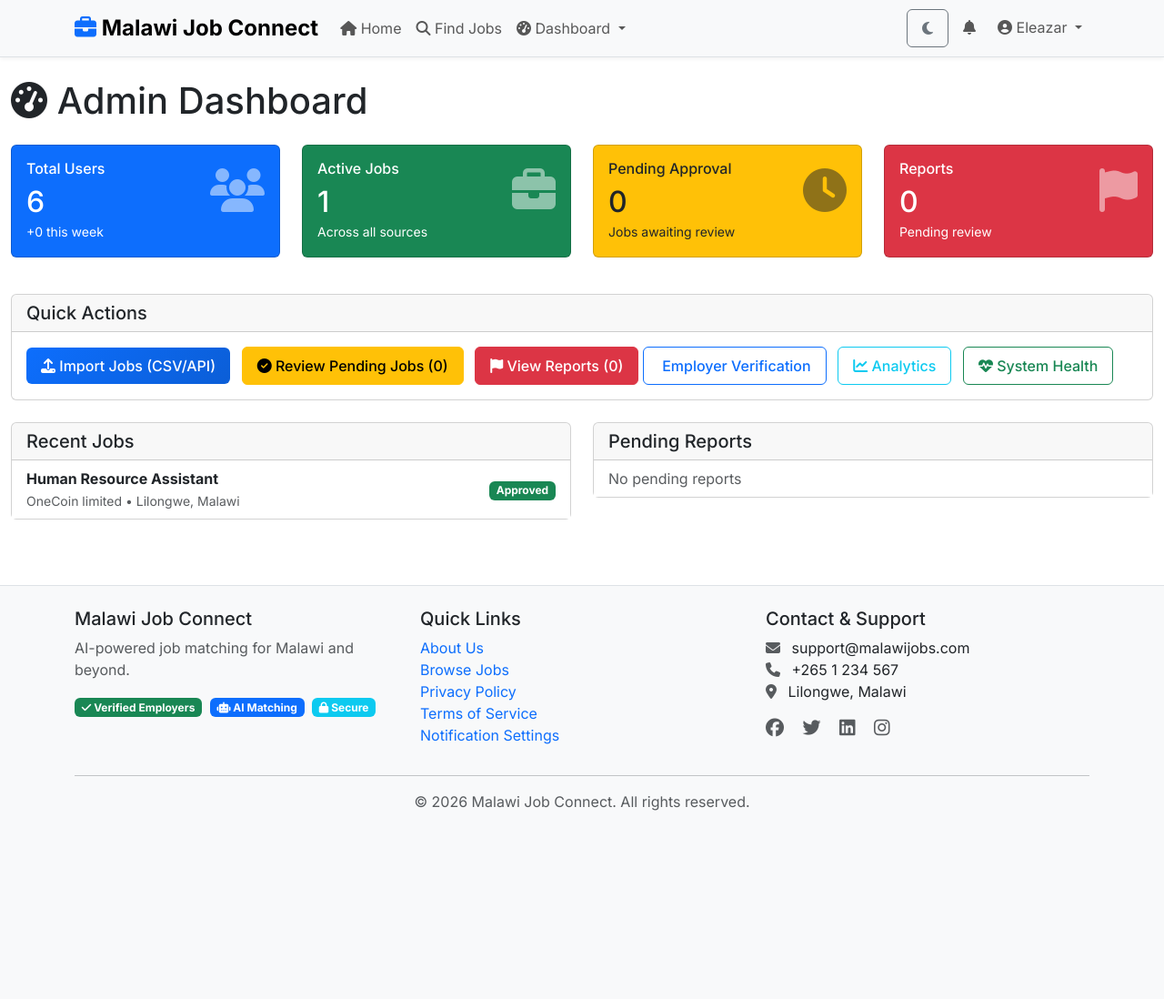
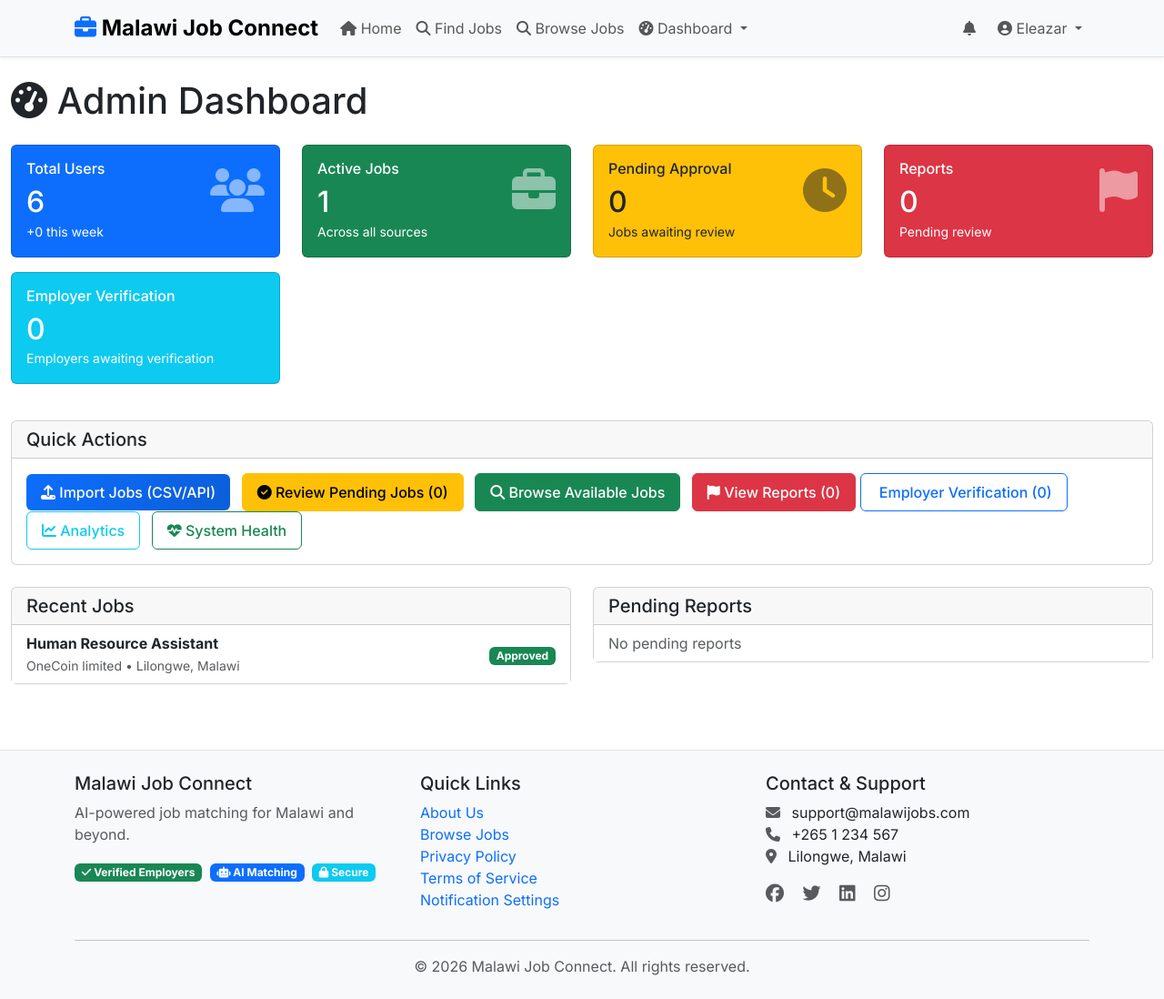
Before and after one commit to EleazarFx/job_recommender_platform, a Django app: page /dashboard/ in a window 1280 px wide. Shown: the whole page at 91% size. Before the commit the page ends 891 px from the top, so only its background shows below. Run offline with Django 5.2, Linux system fonts and the light colour scheme; a user stored in the database is signed in; data comes from the database, SQL or seed files in the repository; both versions use the stored data as it was after the commit; data that the repository does not hold is empty.

Commit message:
Add admin role handling and enhance user context with pending verifications

```diff
--- a/apps/accounts/models.py
+++ b/apps/accounts/models.py
@@ -110,6 +110,11 @@
         if self.is_superuser or self.is_staff:
             return 'Administrator'
         return self.get_user_type_display()
+
+    @property
+    def is_admin(self):
+        """Treat any administrator account as admin, whether by role or staff status."""
+        return self.is_superuser or self.is_staff or self.user_type == 'ADMIN'
 
     def get_full_name(self):
         """Return full name or email if name not set."""
--- a/apps/core/context_processors.py
+++ b/apps/core/context_processors.py
@@ -14,15 +14,24 @@
         'DEBUG': settings.DEBUG,
     }
 
-    # Add pending approvals count for staff users
+    # Add pending approvals and employer verification counts for staff users
     if request.user.is_authenticated and request.user.is_staff:
         try:
             from apps.jobs.models import JobVacancy
+            from apps.accounts.models import User
+
             pending_count = JobVacancy.objects.filter(
                 is_approved=False
             ).count()
+            pending_employer_verifications = User.objects.filter(
+                user_type='EMPLOYER',
+                is_verified_employer=False
+            ).count()
+
             context['pending_approvals'] = pending_count
-        except:
+            context['pending_verifications'] = pending_employer_verifications
+        except Exception:
             context['pending_approvals'] = 0
+            context['pending_verifications'] = 0
 
     return context
--- a/apps/dashboard/views.py
+++ b/apps/dashboard/views.py
@@ -596,7 +596,6 @@
     ).filter(job_count__gt=0).order_by('-job_count')[:10]
 
     # Top locations
-    from django.db.models import Count
     top_locations = JobVacancy.objects.filter(
         is_approved=True
     ).values('city').annotate(
--- a/apps/jobs/views.py
+++ b/apps/jobs/views.py
@@ -49,11 +49,15 @@
     else:
         queryset = queryset.order_by('-date_posted')
 
-    # For logged-in users, annotate with match scores
+    # For logged-in users, annotate with match scores (for display)
     if request.user.is_authenticated:
         queryset = queryset.annotate(
             user_match_score=F('user_matches__match_score')
-        ).filter(
+        )
+
+    # For job seekers (but not staff/admin), filter to show only relevant matches
+    if request.user.is_authenticated and request.user.user_type == 'JOB_SEEKER' and not request.user.is_staff:
+        queryset = queryset.filter(
             Q(user_matches__user=request.user) | Q(user_matches__isnull=True)
         )
 
@@ -275,7 +279,7 @@
     Access: Job Seekers ONLY
     """
     if request.method != 'POST':
-        return JsonResponse({'success': False, 'message': 'Method not allowed'})
+        return JsonResponse({'success': False, 'message': 'Method not allowed'}, status=405)
 
     job = get_object_or_404(JobVacancy, pk=pk, is_approved=True)
 
@@ -285,21 +289,18 @@
     )
 
     if created:
+        JobVacancy.objects.filter(pk=job.pk).update(save_count=F('save_count') + 1)
         message = f'"{job.title}" has been saved to your bookmarks.'
     else:
         saved.delete()
+        JobVacancy.objects.filter(pk=job.pk).update(save_count=F('save_count') - 1)
         message = f'"{job.title}" has been removed from your bookmarks.'
 
-    # Return JSON for AJAX requests
-    if request.headers.get('X-Requested-With') == 'XMLHttpRequest':
-        return JsonResponse({
-            'success': True,
-            'is_saved': created,
-            'message': message
-        })
-
-    messages.success(request, message)
-    return redirect('jobs:detail', pk=pk)
+    return JsonResponse({
+        'success': True,
+        'is_saved': created,
+        'message': message
+    })
 
 
 @job_seeker_required
--- a/apps/recommendations/views.py
+++ b/apps/recommendations/views.py
@@ -30,6 +30,8 @@
     """
     Display personalized job recommendations for job seekers.
     Uses pre-calculated match scores for instant loading.
+
+    Access: Job Seekers ONLY (Admin/Staff excluded via @job_seeker_required decorator)
     """
     user = request.user
 
--- a/static/css/custom.css
+++ b/static/css/custom.css
@@ -27,29 +27,6 @@
 .form-select:focus {
     border-color: #0d6efd;
     box-shadow: 0 0 0 0.25rem rgba(13, 110, 253, 0.25);
-}
-
-/* Dark mode adjustments */
-[data-bs-theme="dark"] {
-    --bs-body-bg: #1a1a1a;
-    --bs-body-color: #e0e0e0;
-}
-
-[data-bs-theme="dark"] .card {
-    background-color: #2d2d2d;
-    border-color: #404040;
-}
-
-[data-bs-theme="dark"] .bg-light {
-    background-color: #2d2d2d !important;
-}
-
-[data-bs-theme="dark"] .border {
-    border-color: #404040 !important;
-}
-
-[data-bs-theme="dark"] .text-muted {
-    color: #b0b0b0 !important;
 }
 
 /* Button styling */
@@ -130,11 +107,6 @@
     background-color: #0d6efd;
     color: white;
     cursor: pointer;
-}
-
-[data-bs-theme="dark"] .skill-tag {
-    background-color: #404040;
-    color: #e0e0e0;
 }
 
 /* Loading spinner */
--- a/templates/base/base.html
+++ b/templates/base/base.html
@@ -1,5 +1,5 @@
 <!DOCTYPE html>
-<html lang="en" data-bs-theme="light">
+<html lang="en">
 
 <head>
     <meta charset="UTF-8">
@@ -53,7 +53,7 @@
                         </a>
                     </li>
 
-                    {# JOB SEEKER SPECIFIC LINKS #}
+{# JOB SEEKER SPECIFIC LINKS (Hidden for admin/staff users) #}
                     {% if user.user_type == 'JOB_SEEKER' and not user.is_staff %}
                     <li class="nav-item">
                         <a class="nav-link" href="{% url 'recommendations:recommended' %}">
@@ -72,6 +72,15 @@
                     <li class="nav-item">
                         <a class="nav-link" href="{% url 'recommendations:skill_gaps' %}">
                             <i class="fas fa-chart-line"></i> Skill Insights
+                        </a>
+                    </li>
+                    {% endif %}
+
+                    {# Admin/Staff can browse jobs like job seekers #}
+                    {% if user.is_staff %}
+                    <li class="nav-item">
+                        <a class="nav-link" href="{% url 'jobs:list' %}">
+                            <i class="fas fa-search"></i> Browse Jobs
                         </a>
                     </li>
                     {% endif %}
@@ -159,6 +168,16 @@
                                 </a>
                             </li>
                             <li>
+                                <a class="dropdown-item" href="{% url 'dashboard:employer_verification' %}">
+                                    <i class="fas fa-building-check"></i> Employer Verification
+                                    {% with verify_count=pending_verifications|default:0 %}
+                                    {% if verify_count > 0 %}
+                                    <span class="badge bg-info ms-1">{{ verify_count }}</span>
+                                    {% endif %}
+                                    {% endwith %}
+                                </a>
+                            </li>
+                            <li>
                                 <hr class="dropdown-divider">
                             </li>
                             <li>
@@ -181,13 +200,6 @@
                 </ul>
 
                 <ul class="navbar-nav ms-auto">
-                    <!-- Dark/Light Mode Toggle -->
-                    <li class="nav-item me-2">
-                        <button class="btn btn-outline-secondary" id="themeToggle" title="Toggle dark/light mode">
-                            <i class="fas fa-moon"></i>
-                        </button>
-                    </li>
-
                     {% if user.is_authenticated %}
                     <!-- Notifications -->
                     <li class="nav-item dropdown me-2">
@@ -248,15 +260,17 @@
                             <li>
                                 <a class="dropdown-item" href="{% url 'accounts:profile' %}">
                                     <i class="fas fa-user"></i> My Profile
-                                    {% if user.profile_completion_percentage < 100 %} <span
-                                        class="badge bg-warning ms-1">{{ user.profile_completion_percentage }}%</span>
+                                    {% if not user.is_superuser and user.user_type != 'ADMIN' %}
+                                        {% if user.profile_completion_percentage < 100 %}
+                                            <span class="badge bg-warning ms-1">{{ user.profile_completion_percentage }}%</span>
                                         {% else %}
-                                        <span class="badge bg-success ms-1"><i class="fas fa-check"></i></span>
+                                            <span class="badge bg-success ms-1"><i class="fas fa-check"></i></span>
                                         {% endif %}
+                                    {% endif %}
                                 </a>
                             </li>
 
-                            {% if user.user_type == 'JOB_SEEKER' %}
+{% if user.user_type == 'JOB_SEEKER' and not user.is_staff %}
                             <li>
                                 <a class="dropdown-item" href="{% url 'jobs:saved' %}">
                                     <i class="far fa-bookmark"></i> Saved Jobs
@@ -269,16 +283,21 @@
                             </li>
                             {% endif %}
 
+                            <!-- Notification settings visible to all authenticated users -->
                             <li>
                                 <a class="dropdown-item" href="{% url 'notifications:preferences' %}">
                                     <i class="fas fa-bell"></i> Notification Settings
                                 </a>
                             </li>
+
+                            <!-- Job Alerts - Hidden for admin/staff users -->
+                            {% if user.user_type == 'JOB_SEEKER' and not user.is_staff %}
                             <li>
                                 <a class="dropdown-item" href="{% url 'notifications:job_alerts' %}">
                                     <i class="fas fa-search"></i> Job Alerts
                                 </a>
                             </li>
+                            {% endif %}
 
                             {% if user.user_type == 'EMPLOYER' or user.is_staff %}
                             <li>
@@ -437,31 +456,7 @@
         <!-- Bootstrap JS -->
         <script src="https://cdn.jsdelivr.net/npm/bootstrap@5.3.3/dist/js/bootstrap.bundle.min.js"></script>
 
-        <!-- Theme Toggle Script -->
         <script>
-            // Dark/Light Mode Toggle
-            const themeToggle = document.getElementById('themeToggle');
-            const htmlElement = document.documentElement;
-            const icon = themeToggle.querySelector('i');
-
-            // Check for saved theme preference
-            const savedTheme = localStorage.getItem('theme') || 'light';
-            htmlElement.setAttribute('data-bs-theme', savedTheme);
-            updateThemeIcon(savedTheme);
-
-            themeToggle.addEventListener('click', () => {
-                const currentTheme = htmlElement.getAttribute('data-bs-theme');
-                const newTheme = currentTheme === 'light' ? 'dark' : 'light';
-
-                htmlElement.setAttribute('data-bs-theme', newTheme);
-                localStorage.setItem('theme', newTheme);
-                updateThemeIcon(newTheme);
-            });
-
-            function updateThemeIcon(theme) {
-                icon.className = theme === 'light' ? 'fas fa-moon' : 'fas fa-sun';
-            }
-
             // ============================================
             // NOTIFICATIONS FUNCTIONALITY
             // ============================================
--- a/templates/core/home.html
+++ b/templates/core/home.html
@@ -29,6 +29,8 @@
                             {% if user.is_authenticated %}
                                 {% if user.user_type == 'JOB_SEEKER' %}
                                 <a href="{% url 'recommendations:recommended' %}" class="btn btn-success">View Matches</a>
+                                {% elif user.is_admin %}
+                                <a href="{% url 'jobs:list' %}" class="btn btn-success">Browse Jobs</a>
                                 {% else %}
                                 <a href="{% url 'accounts:profile' %}" class="btn btn-outline-success">Complete Profile</a>
                                 {% endif %}
@@ -46,8 +48,10 @@
                             <p>Employers can post job openings</p>
                             {% if user.is_authenticated and user.user_type == 'EMPLOYER' %}
                                 <a href="{% url 'jobs:post' %}" class="btn btn-info">Post a Job</a>
-                            {% elif user.is_authenticated and (user.user_type == 'ADMIN' or user.is_staff) %}
+                            {% elif user.is_authenticated and user.user_type == 'ADMIN' or user.is_authenticated and user.is_staff %}
                                 <a href="{% url 'dashboard:home' %}" class="btn btn-warning">Go to Admin Dashboard</a>
+                            {% elif user.is_authenticated and user.user_type == 'JOB_SEEKER' %}
+                                <a href="{% url 'accounts:profile' %}" class="btn btn-outline-info">Set Job Seeker Profile</a>
                             {% elif user.is_authenticated %}
                                 <a href="{% url 'accounts:profile' %}" class="btn btn-outline-info">Set Employer Profile</a>
                             {% else %}
--- a/templates/dashboard/home.html
+++ b/templates/dashboard/home.html
@@ -73,6 +73,20 @@
                 </div>
             </div>
         </div>
+        <div class="col-md-3 mb-3">
+            <div class="card bg-info text-white">
+                <div class="card-body">
+                    <div class="d-flex justify-content-between align-items-center">
+                        <div>
+                            <h6 class="card-title">Employer Verification</h6>
+                            <h2 class="mb-0">{{ pending_verifications }}</h2>
+                        </div>
+                        <i class="fas fa-building-check fa-3x opacity-50"></i>
+                    </div>
+                    <small>Employers awaiting verification</small>
+                </div>
+            </div>
+        </div>
     </div>
 
     <!-- Quick Actions -->
@@ -89,12 +103,15 @@
                     <a href="{% url 'dashboard:job_approval' %}" class="btn btn-warning me-2">
                         <i class="fas fa-check-circle"></i> Review Pending Jobs ({{ pending_approvals }})
                     </a>
+                    <a href="{% url 'jobs:list' %}" class="btn btn-success me-2">
+                        <i class="fas fa-search"></i> Browse Available Jobs
+                    </a>
                     <a href="{% url 'dashboard:reports' %}" class="btn btn-danger">
                         <i class="fas fa-flag"></i> View Reports ({{ total_reports }})
                     </a>
 
                     <a href="{% url 'dashboard:employer_verification' %}" class="btn btn-outline-primary me-2">
-                        <i class="fas fa-building-check"></i> Employer Verification
+                        <i class="fas fa-building-check"></i> Employer Verification ({{ pending_verifications }})
                     </a>
                     <a href="{% url 'dashboard:analytics' %}" class="btn btn-outline-info me-2">
                         <i class="fas fa-chart-line"></i> Analytics
--- a/templates/jobs/list.html
+++ b/templates/jobs/list.html
@@ -205,7 +205,7 @@
                     {% endif %}
 
                     {# Employer/Admin: Post a Job #}
-                    {% if user.is_staff or user.is_authenticated and user.user_type == 'EMPLOYER' or user.is_authenticated and user.user_type == 'ADMIN' %}
+                    {% if user.is_admin or user.user_type == 'EMPLOYER' %}
                     <a href="{% url 'jobs:post' %}" class="btn btn-primary btn-sm">
                         <i class="fas fa-plus"></i> Post a Job
                     </a>
@@ -347,6 +347,7 @@
                                     {% if user.is_authenticated and user.user_type == 'JOB_SEEKER' %}
                                     <button class="btn btn-outline-secondary btn-sm save-job-btn"
                                             data-job-id="{{ job.pk }}"
+                                            data-save-url="{% url 'jobs:save' job.pk %}"
                                             data-saved="{% if job.id in saved_job_ids %}true{% else %}false{% endif %}">
                                         {% if job.id in saved_job_ids %}
                                         <i class="fas fa-bookmark"></i> Saved
@@ -480,7 +481,8 @@
             return;
         }
 
-        fetch(`/jobs/${jobId}/save/`, {
+        const saveUrl = this.dataset.saveUrl || `/jobs/${jobId}/save/`;
+        fetch(saveUrl, {
             method: 'POST',
             credentials: 'same-origin',
             headers: {
```
Also changed, not shown: templates/recommendations/recommended.html (+53 -6 lines), db.sqlite3.
